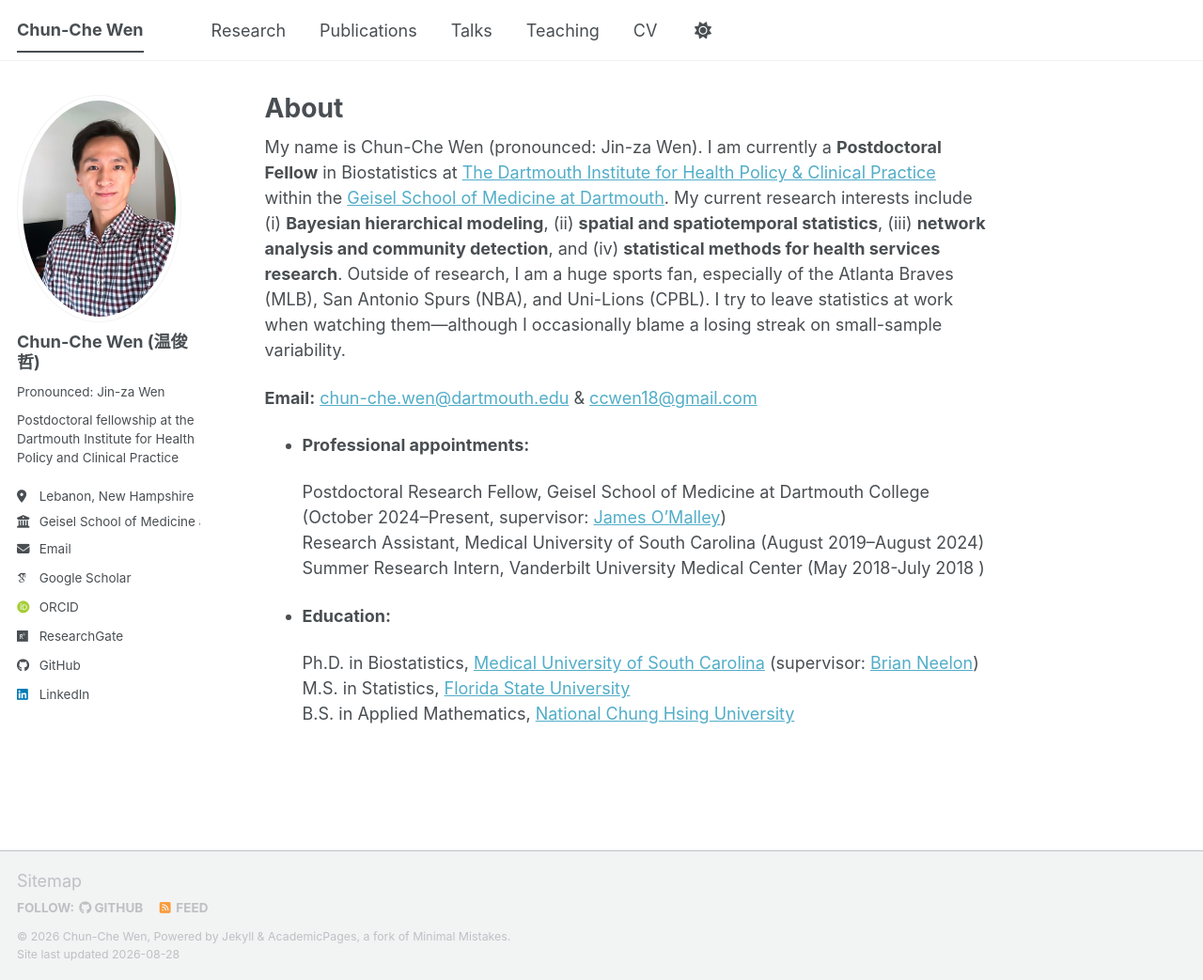
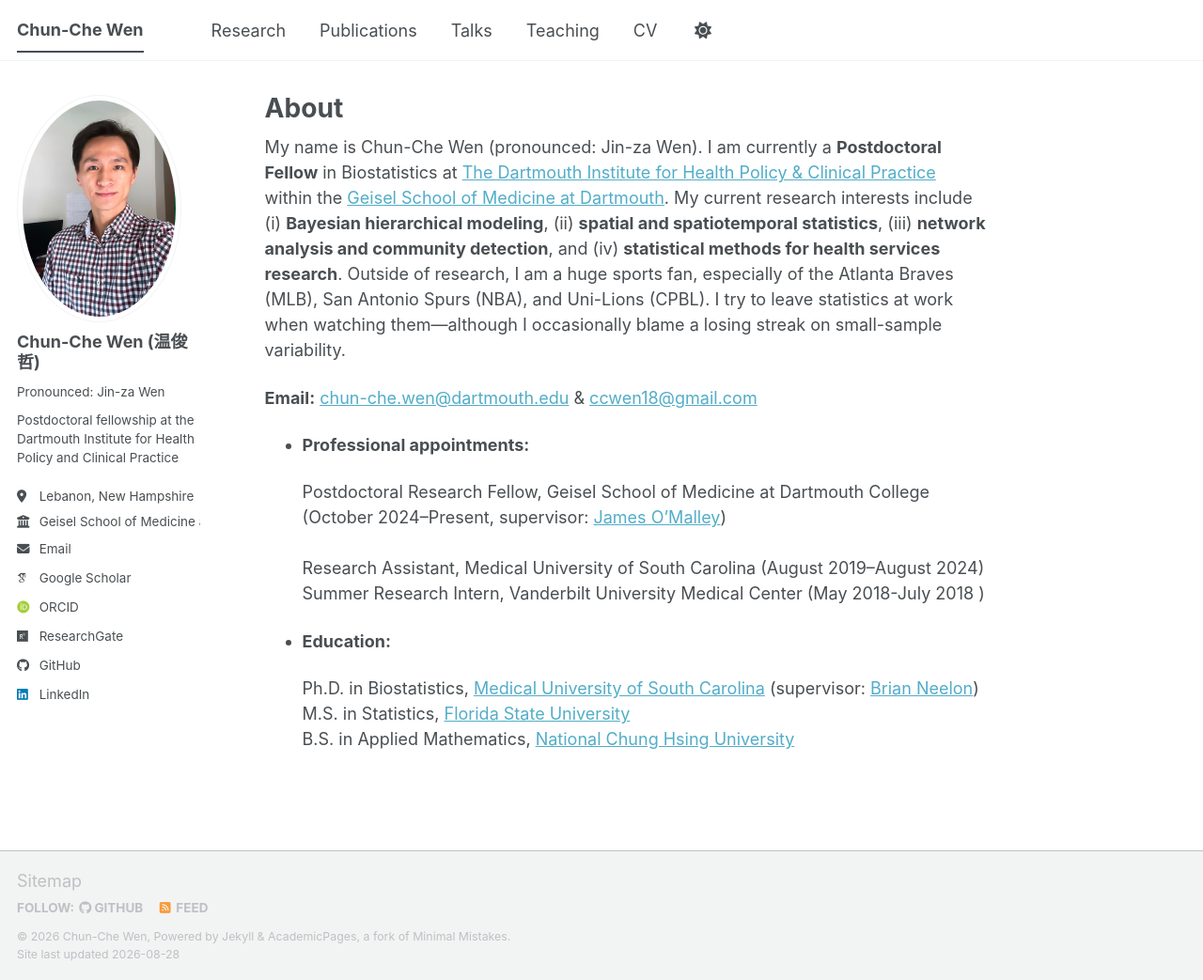
Before and after one commit to chunchewen/chunchewen, a Jekyll site: the page built from _pages/about.md, in a window 1280 px wide and 1043 px high. Shown: the whole window at 94% size. Built offline with Jekyll 4.4.1, drawn with Linux system fonts in a browser that asks for light colours; some web fonts are replaced; a script bundle is joined from its source files by our own code; library files that are not in the unit come from our copies.

```diff
--- a/_pages/about.md
+++ b/_pages/about.md
@@ -14,9 +14,9 @@ My name is Chun-Che Wen (pronounced: Jin-za Wen). I am currently a **Postdoctora
 
 - **Professional appointments:**
 
-  Postdoctoral Research Fellow, Geisel School of Medicine at Dartmouth College (October 2024–Present, supervisor: [James O'Malley](https://geiselmed.dartmouth.edu/tdi/profile/james-omalley-phd/))
-  Research Assistant, Medical University of South Carolina (August 2019–August 2024)
-  Summer Research Intern, Vanderbilt University Medical Center (May 2018-July 2018 )
+  Postdoctoral Research Fellow, Geisel School of Medicine at Dartmouth College (October 2024–Present, supervisor: [James O'Malley](https://geiselmed.dartmouth.edu/tdi/profile/james-omalley-phd/))<br>
+  Research Assistant, Medical University of South Carolina (August 2019–August 2024)<br>
+  Summer Research Intern, Vanderbilt University Medical Center (May 2018-July 2018 )<br>
 
 - **Education:**
 
```
